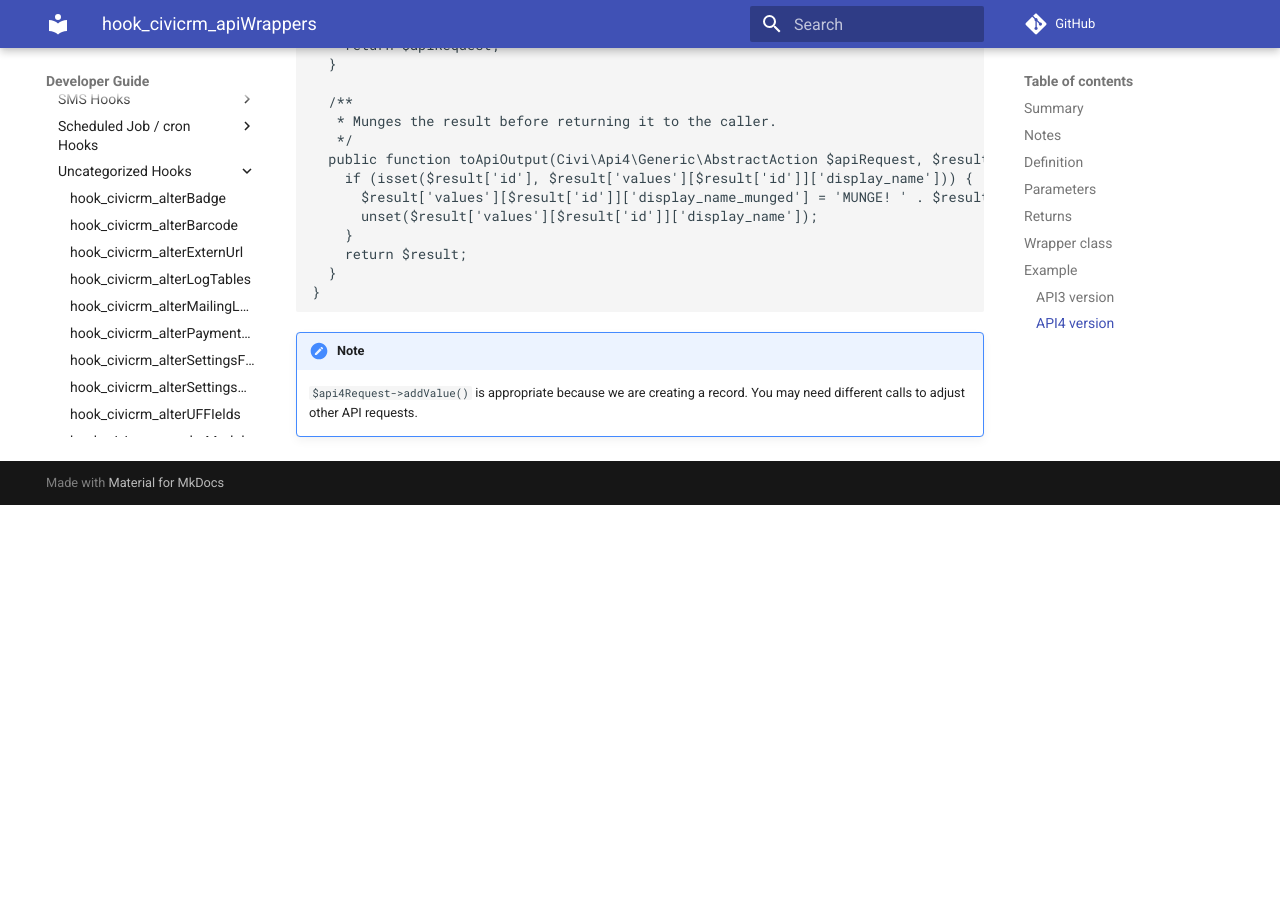
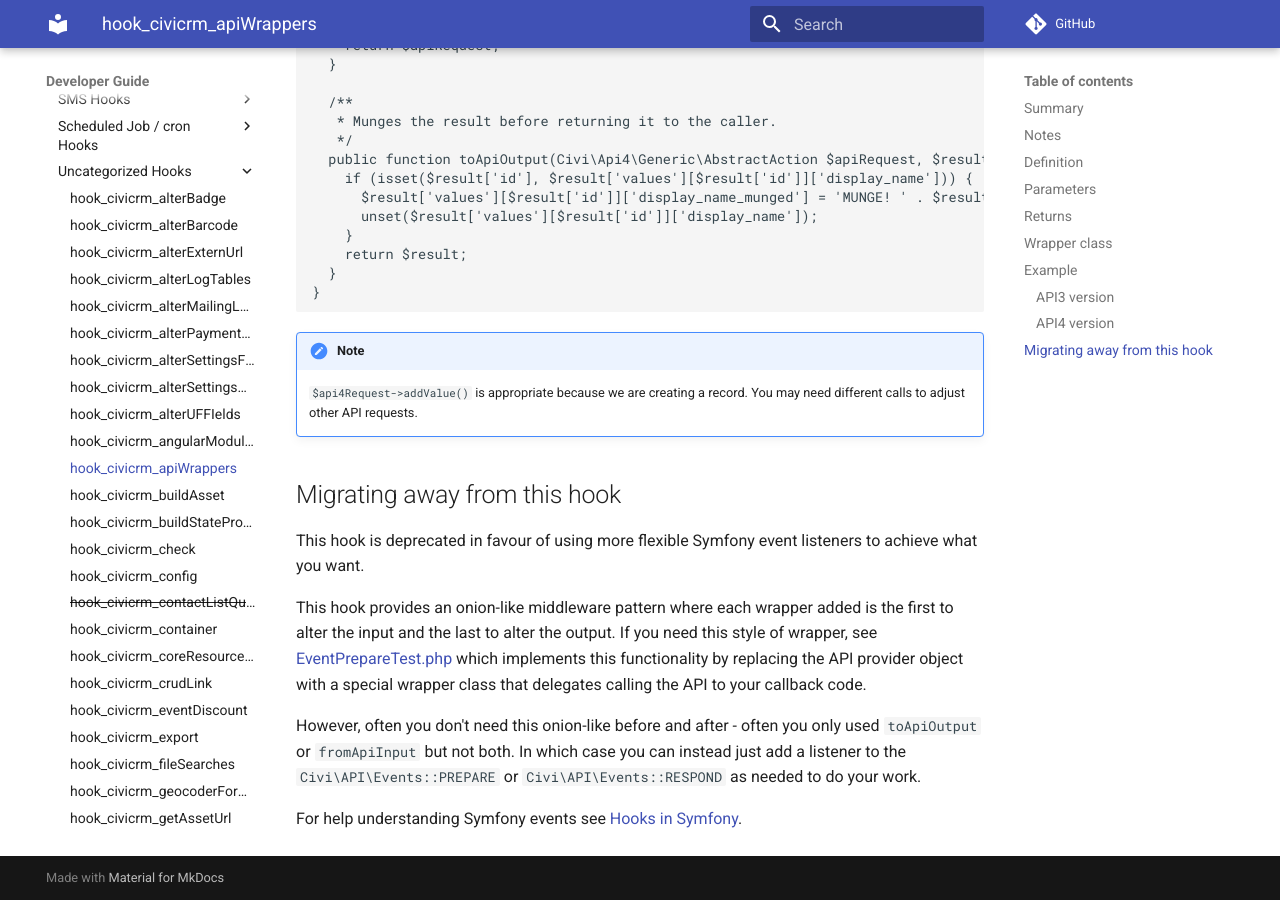
Before and after one commit to civicrm/civicrm-dev-docs, an MkDocs documentation site: the page built from docs/hooks/hook_civicrm_apiWrappers.md, in a window 1280 px wide and 900 px high, scrolled down 2737 px. Built offline with MkDocs 1.6.1 and Material for MkDocs 9.7.7, drawn with Linux system fonts in a browser that asks for light colours; comment, search, counter and statistics services are not loaded; before the commit the page ends 3242 px from its top, so only the background shows below that.

Commit message:
add how to migrate info

```diff
--- a/docs/hooks/hook_civicrm_apiWrappers.md
+++ b/docs/hooks/hook_civicrm_apiWrappers.md
@@ -127,3 +127,13 @@ class CRM_Myextension_API4Wrappers_Contact implements API_Wrapper {
 
 !!! note
     `$api4Request->addValue()` is appropriate because we are creating a record. You may need different calls to adjust other API requests.
+
+## Migrating away from this hook
+
+This hook is deprecated in favour of using more flexible Symfony event listeners to achieve what you want.
+
+This hook provides an onion-like middleware pattern where each wrapper added is the first to alter the input and the last to alter the output. If you need this style of wrapper, see [EventPrepareTest.php](https://lab.civicrm.org/dev/core/-/blob/master/tests/phpunit/Civi/API/Event/PrepareEventTest.php) which implements this functionality by replacing the API provider object with a special wrapper class that delegates calling the API to your callback code.
+
+However, often you don't need this onion-like before and after - often you only used `toApiOutput` or `fromApiInput` but not both. In which case you can instead just add a listener to the `Civi\API\Events::PREPARE` or `Civi\API\Events::RESPOND` as needed to do your work.
+
+For help understanding Symfony events see [Hooks in Symfony](/hooks/usage/symfony/).
```
